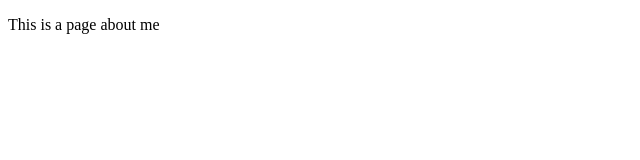
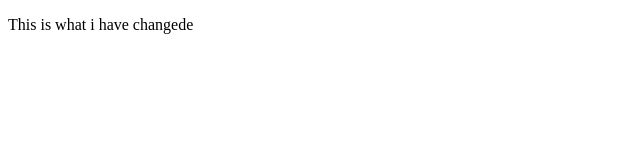
Before and after one commit to ematte/ematte.github.io, a plain HTML site: page about.html in a window 1280 px wide. Shown: the full height of the page, 0-640 px from the left. Drawn offline with Linux system fonts and the light colour scheme.

Commit message:
Update about.html

```diff
--- a/about.html
+++ b/about.html
@@ -6,6 +6,6 @@
     <title>Document</title>
 </head>
 <body>
- <p>This is a page about me</p>
+ <p>This is what i have changede</p>
 </body>
 </html>
```
